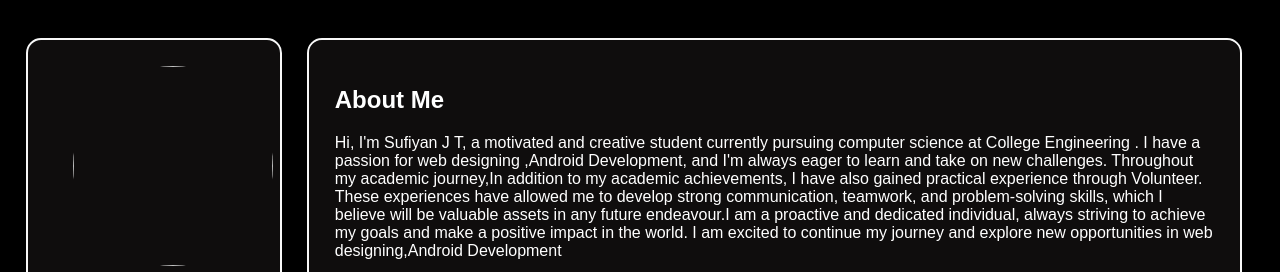
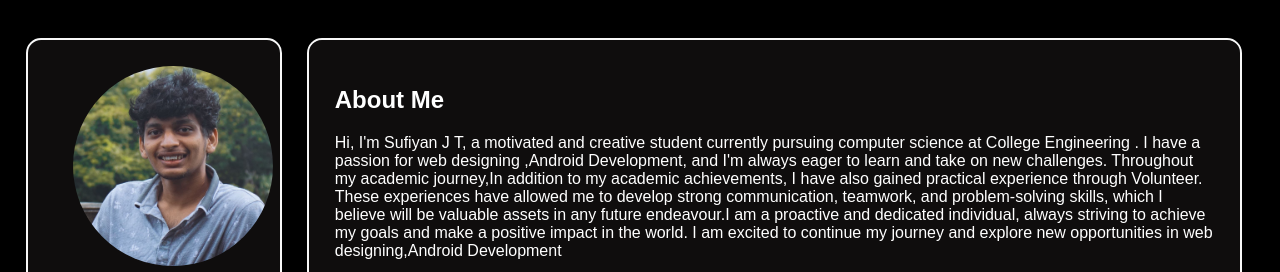
Before and after one commit to SUFIYANJT/resume, a plain HTML site: page index.html in a window 1280 px wide. Shown: the top 272 px of the page. Drawn offline with Linux system fonts and the light colour scheme.

Commit message:
Update index.html

```diff
--- a/index.html
+++ b/index.html
@@ -10,7 +10,7 @@
     <div class="container">
          <div class="rectangle">
 
-            <img src="photo_2024-07-28_23-46-49_upscayl_4x_realesrgan-x4plus.png"  width="200" height="200" class="prof">
+            <img src="photo_2024-07-28_23-46-49_upscayl_4x_realesrgan-x4plus.png.jpg"  width="200" height="200" class="prof">
             <div class="name1">
             <h1>Sufiyan J T</h1>
         </div>
```
